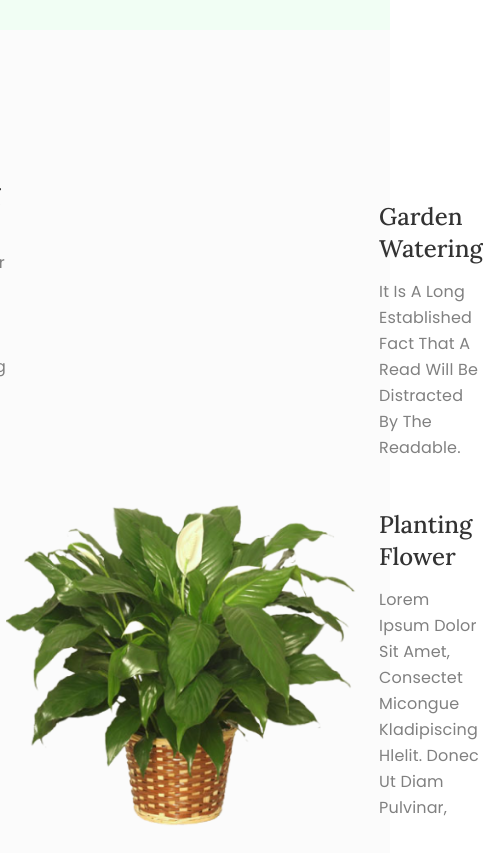
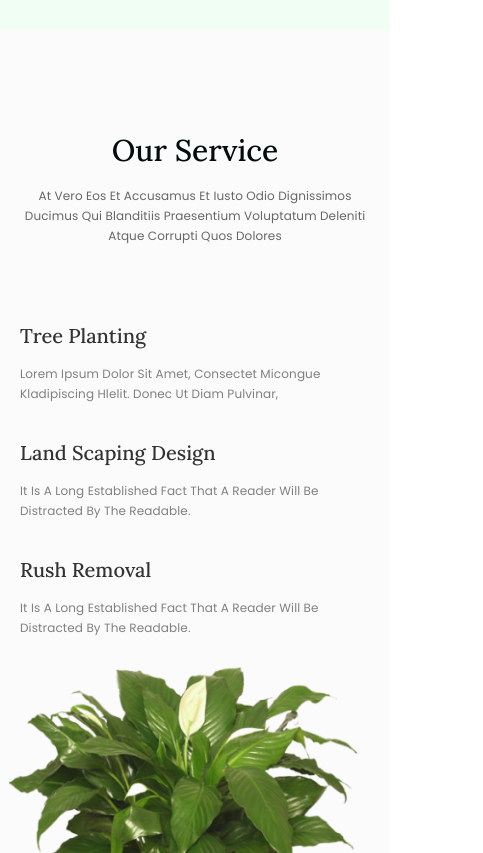
Before and after one commit to jamshidbekmirzakarimov/pronia, a plain HTML site: page index.html in a window 390 px wide. Shown: the part 6080-6933 px from the top of the page, 483 px wide, since content can reach past the window. Drawn offline with Linux system fonts and the light colour scheme.

Commit message:
our services section responsive finished

```diff
--- a/css/main.css
+++ b/css/main.css
@@ -1264,6 +1264,38 @@ ul,ol,li{
   background-color: #FBFBFB;
 }
 
+.our-services-section-title-box {
+  display: flex;
+  align-items: center;
+  justify-content: center;
+  flex-direction: column;
+}
+.our-services-section-title {
+  margin-top: 0;
+  margin-bottom: 16px;
+  font-family: 'Lora';
+  font-style: normal;
+  font-weight: 500;
+  font-size: 40px;
+  line-height: 56px;
+  text-align: center;
+  text-transform: capitalize;
+  color: var(--main-text-color);
+}
+.our-services-section-subtitle {
+  width: 100%;
+  max-width: 663px;
+  margin-top: 0;
+  margin-bottom: 80px;
+  font-weight: 400;
+  font-size: 16px;
+  line-height: 24px;
+  text-align: center;
+  letter-spacing: 0.01em;
+  text-transform: capitalize;
+  color: #666666;
+}
+
 .our-services-section-wrapper {
   display: flex;
   align-items: center;
@@ -1271,6 +1303,8 @@ ul,ol,li{
 }
 
 .our-secvices-section-item {
+  width: 100%;
+  max-width: 353px;
   margin-bottom: 48px;
 }
 
@@ -1304,5 +1338,70 @@ ul,ol,li{
 .our-services-section-img {
   margin-right: 23px;
 }
+
+/* ****** OUR-SECRVICES-SECTION-RESPONSIVE-START ****** */
+@media only screen and (max-width: 768px) {
+  .our-services-section-wrapper {
+    display: flex;
+    align-items: center;
+    justify-content: center;
+    flex-wrap: wrap;
+  }
+
+  .our-services-section-title {
+    margin-top: 0;
+    margin-bottom: 16px;
+    font-size: 30px;
+    line-height: 40px;
+    text-align: center;
+    text-transform: capitalize;
+    color: var(--main-text-color);
+  }
+  .our-services-section-subtitle {
+    width: 100%;
+    max-width: 663px;
+    margin-top: 0;
+    margin-bottom: 60px;
+    font-weight: 400;
+    font-size: 12px;
+    line-height: 20px;
+    text-align: center;
+    letter-spacing: 0.01em;
+    text-transform: capitalize;
+    color: #666666;
+  }
+
+  .our-services-section-item-title {
+    font-family: 'Lora';
+    font-style: normal;
+    font-weight: 500;
+    font-size: 20px;
+    line-height: 28px;
+    align-items: center;
+    text-transform: capitalize;
+    color: var(--header-text-color);
+    margin-top: 0;
+    margin-bottom: 14px;
+
+  }
+  .our-services-section-item-subtitle {
+    font-weight: 400;
+    font-size: 12px;
+    line-height: 20px;
+    letter-spacing: 0.01em;
+    text-transform: capitalize;
+    color: #808080;
+    margin: 0;
+    width: 100%;
+    max-width: 353px;
+  }
+
+  .our-secvices-section-item {
+    width: 100%;
+    max-width: 353px;
+    margin-bottom: 35px;
+  }
+}
+/* ****** OUR-SECRVICES-SECTION-RESPONSIVE-END ****** */
 /* ***** OUR-SECRVICES-SECTION-END ****** */
 /* **** MAIN END **** */
--- a/index.html
+++ b/index.html
@@ -291,6 +291,10 @@
         <!-- OUR-SERVICES-SECTION-START -->
         <section class="our-services-section">
           <div class="container">
+            <div class="our-services-section-title-box">
+            <h2 class="our-services-section-title">Our Service</h2>
+            <p class="our-services-section-subtitle">At vero eos et accusamus et iusto odio dignissimos ducimus qui blanditiis praesentium voluptatum deleniti atque corrupti quos dolores</p>
+          </div>
             <div class="our-services-section-wrapper">
               <ul class="our-services-list">
                 <li class="our-secvices-section-item">
```
